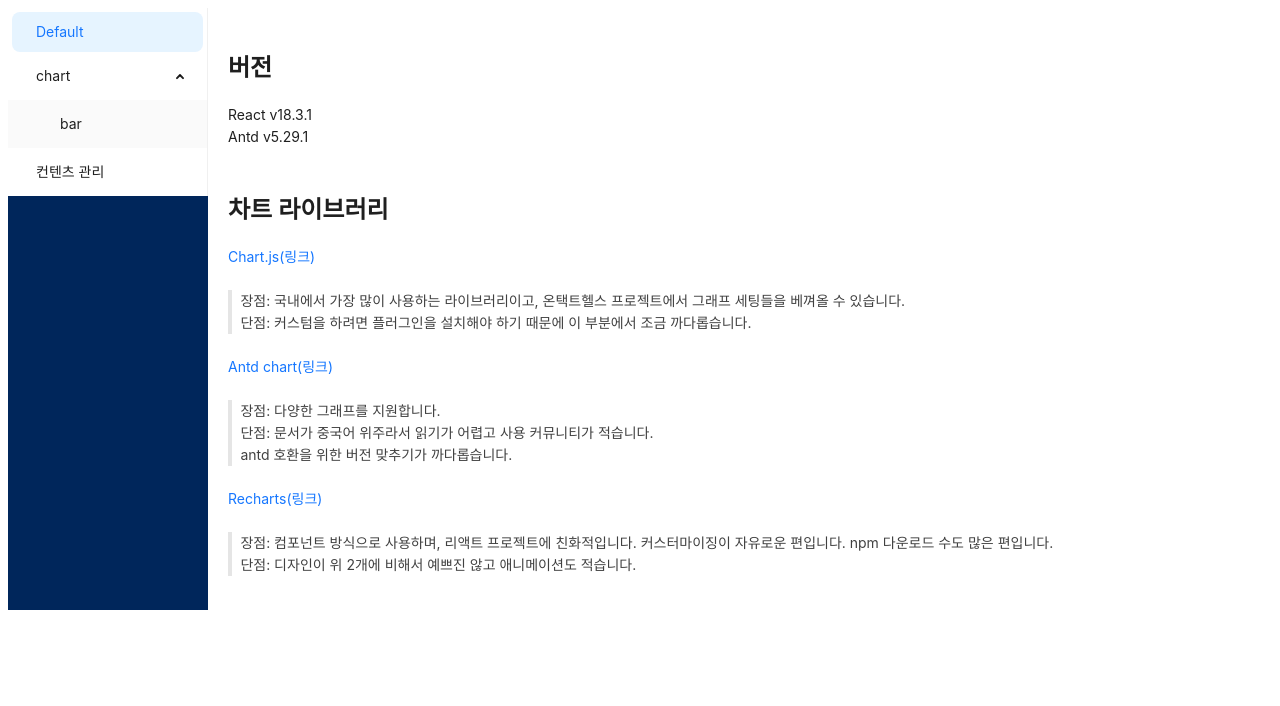
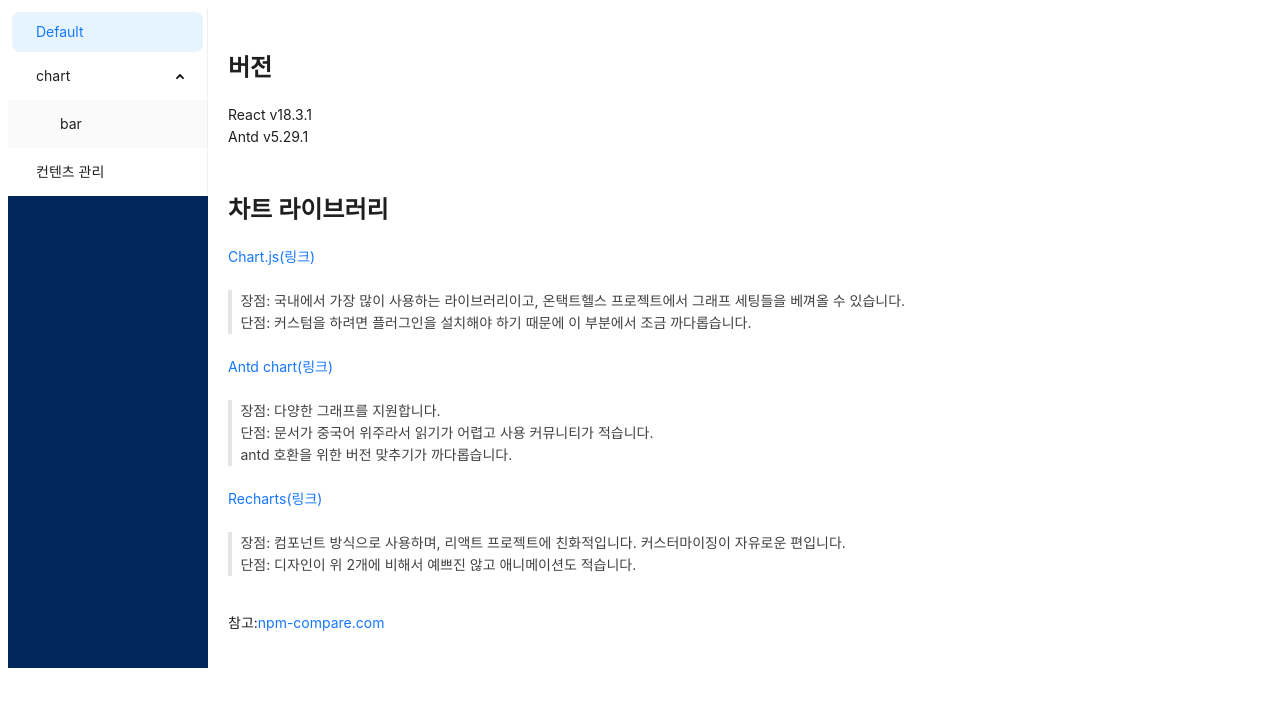
Before and after one commit to lsaOntact/globon-admin-test, a React (Create React App) app: page / in a window 1280 px wide. Shown: the top 706 px of the page. Built offline with nearby package versions, Linux system fonts and the light colour scheme.

Commit message:
design: default 컴포넌트 내용 추가

```diff
--- a/src/component/Default.jsx
+++ b/src/component/Default.jsx
@@ -11,6 +11,7 @@ const Default = () => {
         <br />
         Antd v5.29.1
       </Paragraph>
+
       <Typography.Title level={3}>차트 라이브러리</Typography.Title>
 
       <Link
@@ -52,11 +53,20 @@ const Default = () => {
       <Paragraph>
         <blockquote>
           장점: 컴포넌트 방식으로 사용하며, 리액트 프로젝트에 친화적입니다.
-          커스터마이징이 자유로운 편입니다. npm 다운로드 수도 많은 편입니다.
+          커스터마이징이 자유로운 편입니다.
           <br />
           단점: 디자인이 위 2개에 비해서 예쁘진 않고 애니메이션도 적습니다.
         </blockquote>
       </Paragraph>
+      <p>
+        참고:
+        <Link
+          target="_blank"
+          href="https://npm-compare.com/ko-KR/@ant-design/charts,chart.js,recharts"
+        >
+          npm-compare.com
+        </Link>
+      </p>
     </Space>
   );
 };
```
